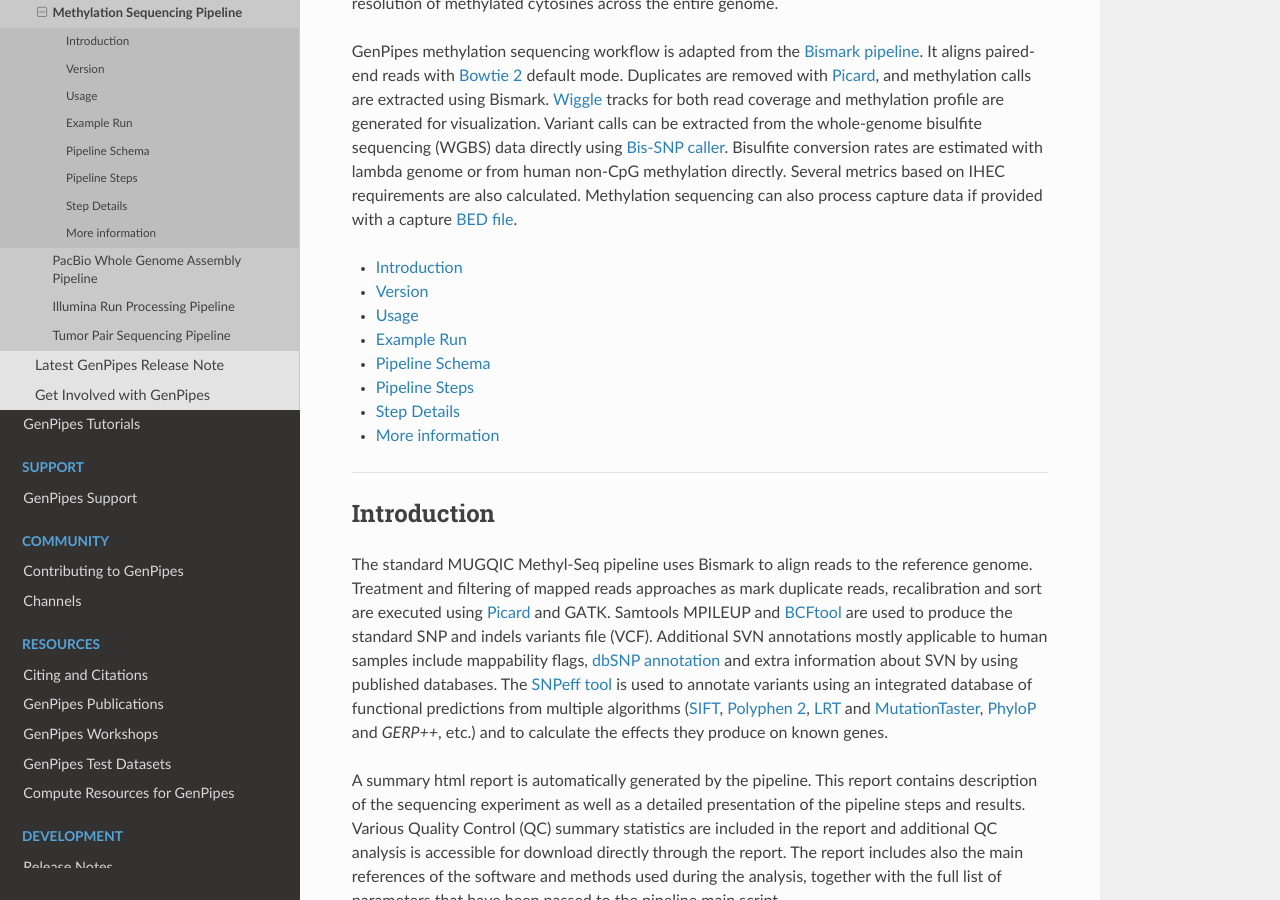
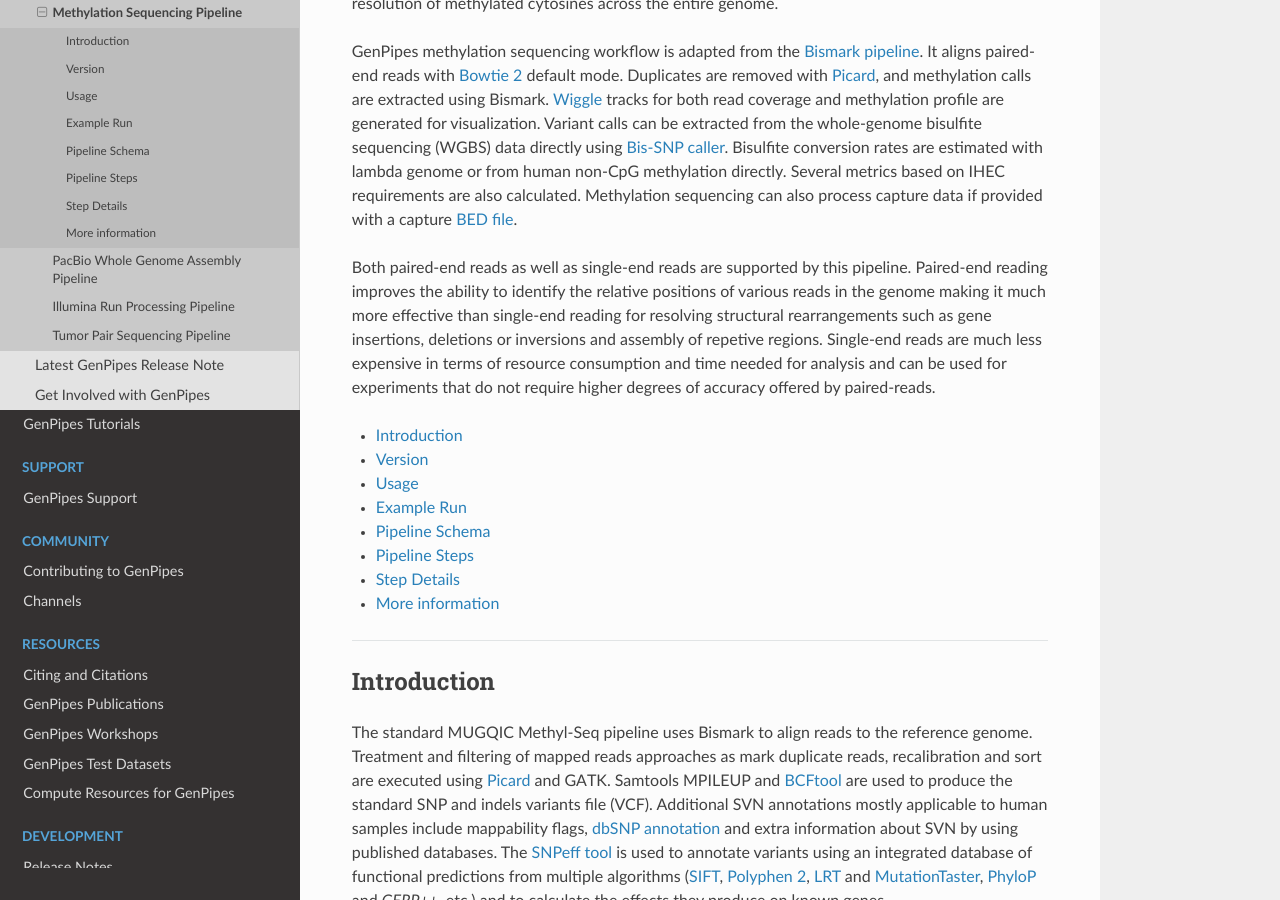
Before and after one commit to c3g/GenPipes_Docs, a Sphinx documentation site: the page built from docs/source/user_guide/pipelines/gp_wgs_methylseq.rst, in a window 1280 px wide and 900 px high, scrolled down 336 px. Built offline with Sphinx 7.4.7 and the Read the Docs theme 2.0.0, drawn with Linux system fonts in a browser that asks for light colours; formulas are drawn with MathJax 3; the version number could not be read and is left out; some of the changed text lies outside the part shown.

Commit message:
Updated Methyl sequencing pipeline with latest inputs fixes gh-86

```diff
--- a/docs/source/user_guide/pipelines/gp_wgs_methylseq.rst
+++ b/docs/source/user_guide/pipelines/gp_wgs_methylseq.rst
@@ -15,6 +15,8 @@
 `DNA Methylation`_ is an important epigenetic system related to gene expression. It is involved in embryonic development, genomic imprinting, X chromosome inactivation and cell differentiation. Since methylation takes part in many normal cellular functions, aberrant methylation of DNA may be associated with a wide spectrum of human diseases, including cancer. Bisulfite sequencing approaches are currently considered a “gold standard” allowing comprehensive understanding of the methylome landscape. Whole-genome bisulfite sequencing (WGBS), provides single-base resolution of methylated cytosines across the entire genome.
 
 GenPipes methylation sequencing workflow is adapted from the `Bismark pipeline`_. It aligns paired-end reads with `Bowtie 2`_ default mode. Duplicates are removed with `Picard`_, and methylation calls are extracted using Bismark. `Wiggle`_ tracks for both read coverage and methylation profile are generated for visualization. Variant calls can be extracted from the whole-genome bisulfite sequencing (WGBS) data directly using `Bis-SNP caller`_. Bisulfite conversion rates are estimated with lambda genome or from human non-CpG methylation directly. Several metrics based on IHEC requirements are also calculated. Methylation sequencing can also process capture data if provided with a capture `BED file`_.
+
+Both paired-end reads as well as single-end reads are supported by this pipeline. Paired-end reading improves the ability to identify the relative positions of various reads in the genome making it much more effective than single-end reading for resolving structural rearrangements such as gene insertions, deletions or inversions and assembly of repetive regions.  Single-end reads are much less expensive in terms of resource consumption and time needed for analysis and can be used for experiments that do not require higher degrees of accuracy offered by paired-reads.
 
 .. contents:: :local:
 
--- a/docs/source/user_guide/pipelines/steps_methylseq.inc
+++ b/docs/source/user_guide/pipelines/steps_methylseq.inc
@@ -110,13 +110,13 @@
 
 **Filter SNP CpGs**
 
-This step involves SNP CpGs filtering.
+This step involves SNP CpGs filtering. The goal here is to use a known variants db (vcf file provided via the ini file) to filter the CpG sites produced earlier during the step `Methylation Profile`_.
 
 .. _Prepare for MethylKit Differential Analysis:
 
 **Prepare for MethylKit Differential Analysis**
 
-This step prepares input file for the next step - MethylKit Differential Analysis.
+This step enables comparison of methylation profile across samples. It prepares inputs that re required for the subsequent step of MethylKit Differential Analysis.
 
 .. _MethylKit Differential Analysis:
 
```
